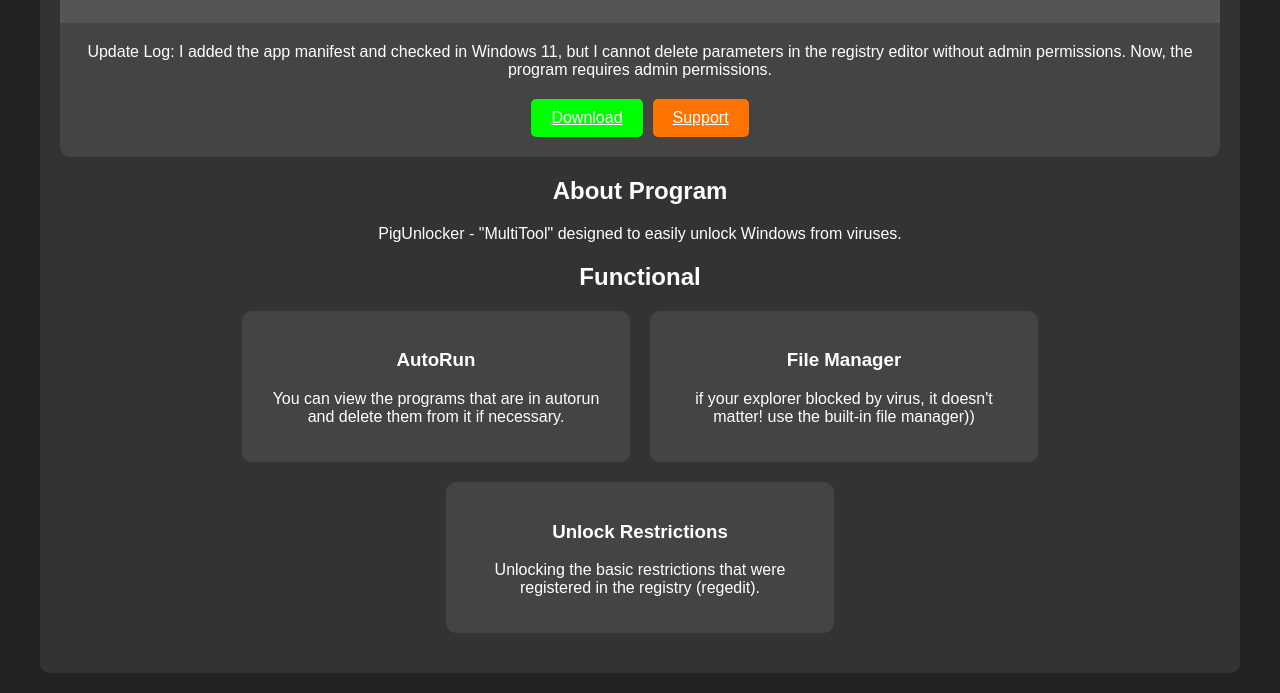
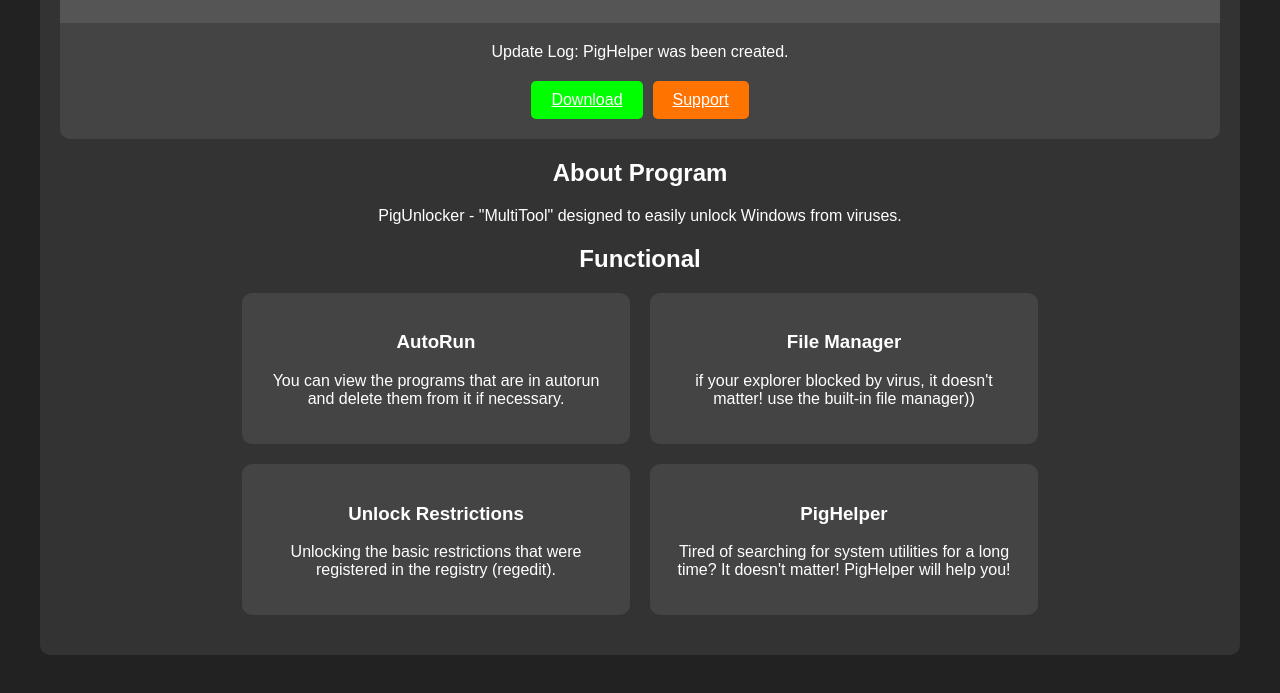
Before and after one commit to notapacman/PU, a plain HTML site: page index.html in a window 1280 px wide. Shown: the part 217-910 px from the top of the page. Drawn offline with Linux system fonts and the light colour scheme; a script that the page names is missing.

Commit message:
New... chto

```diff
--- a/index.html
+++ b/index.html
@@ -22,7 +22,7 @@
                         <div class="logo">PigUnlocker</div>
                     </div>
                     <div class="window-body">
-                        <div class="version">Update Log: I added the app manifest and checked in Windows 11, but I cannot delete parameters in the registry editor without admin permissions. Now, the program requires admin permissions.</div>
+                        <div class="version">Update Log: PigHelper was been created.</div>
                         <div class="buttons">
                             <a href="https://harampig.github.io/PU/pigunlocker.rar" class="download-button">Download</a>
                             <a href="https://www.donationalerts.com/r/notpig" class="support-button">Support</a>
@@ -48,6 +48,10 @@
                         <h3><b>Unlock Restrictions</b></h3>
                         <p>Unlocking the basic restrictions that were registered in the registry (regedit).</p>
                     </div>
+                    <div class="feature">
+                        <h3><b>PigHelper</b></h3>
+                        <p>Tired of searching for system utilities for a long time? It doesn't matter! PigHelper will help you!</p>
+                    </div>
                 </div>
             </div>
         </div>
```
